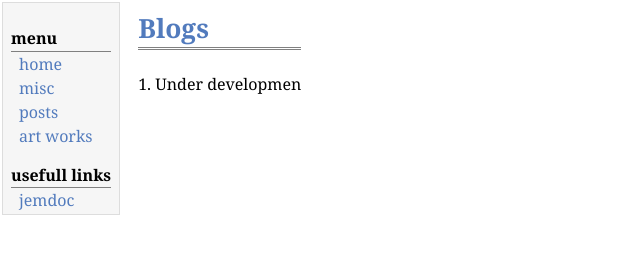
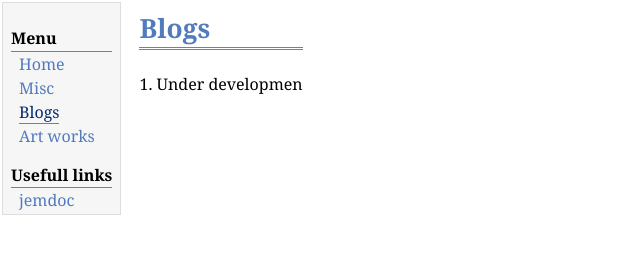
Before and after one commit to cruyffio/kangliu, a plain HTML site: page blogs.html in a window 1280 px wide. Shown: the whole page, without its empty margins (0-640 px from the left). Drawn offline with Linux system fonts and the light colour scheme.

Commit message:
To the latest

```diff
--- a/blogs.html
+++ b/blogs.html
@@ -11,12 +11,12 @@
 <table summary="Table for page layout." id="tlayout">
 <tr valign="top">
 <td id="layout-menu">
-<div class="menu-category">menu</div>
-<div class="menu-item"><a href="index.html">home</a></div>
-<div class="menu-item"><a href="misc.html">misc</a></div>
-<div class="menu-item"><a href="posts.html">posts</a></div>
-<div class="menu-item"><a href="art_works.html">art&nbsp;works</a></div>
-<div class="menu-category">usefull links</div>
+<div class="menu-category">Menu</div>
+<div class="menu-item"><a href="index.html">Home</a></div>
+<div class="menu-item"><a href="misc.html">Misc</a></div>
+<div class="menu-item"><a href="blogs.html" class="current">Blogs</a></div>
+<div class="menu-item"><a href="art_works.html">Art&nbsp;works</a></div>
+<div class="menu-category">Usefull links</div>
 <div class="menu-item"><a href="http://jemdoc.jaboc.net/">jemdoc</a></div>
 </td>
 <td id="layout-content">
```
